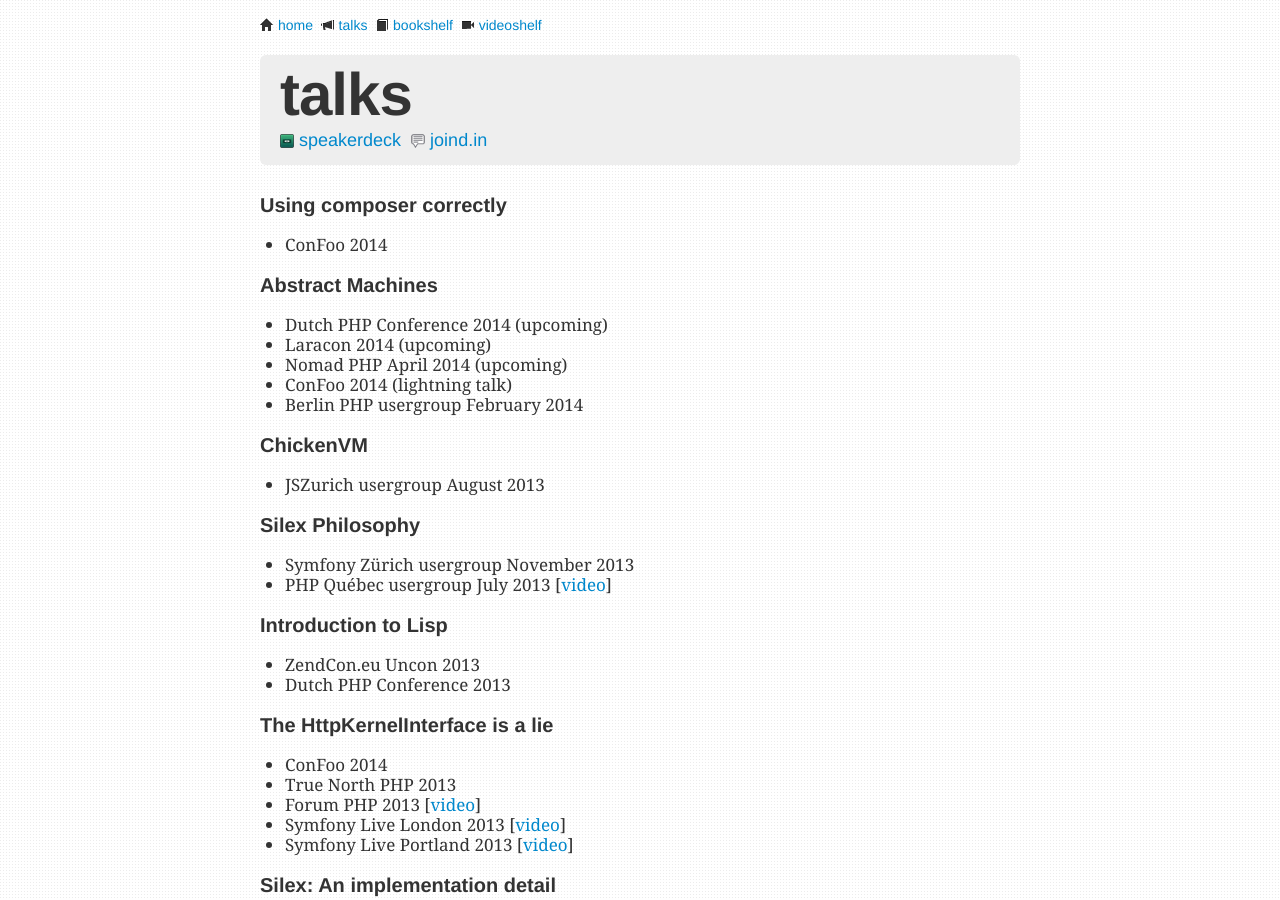
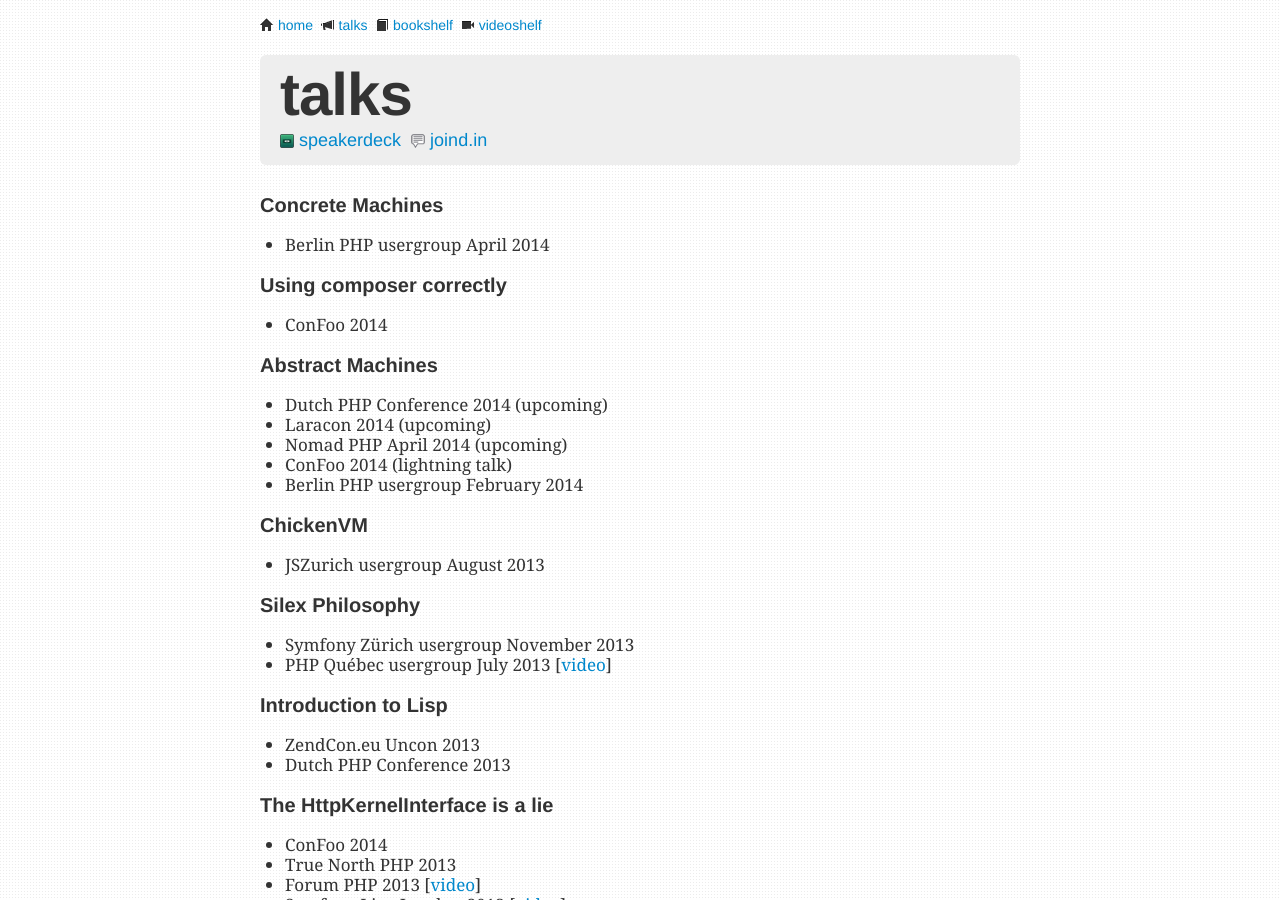
Before and after one commit to igorw/weblog, a Jekyll site: the page built from talks.md, in a window 1280 px wide and 900 px high. Built offline with Jekyll 4.4.1, drawn with Linux system fonts in a browser that asks for light colours; Markdown is read by kramdown in place of the engine named in the settings.

Commit message:
add concrete machines talk

```diff
--- a/talks.md
+++ b/talks.md
@@ -10,6 +10,10 @@ title: talks
         &nbsp;<i class="icon-joindin"></i> <a href="https://joind.in/user/view/10724">joind.in</a>
     </p>
 </div>
+
+### Concrete Machines
+
+* Berlin PHP usergroup April 2014
 
 ### Using composer correctly
 
```
